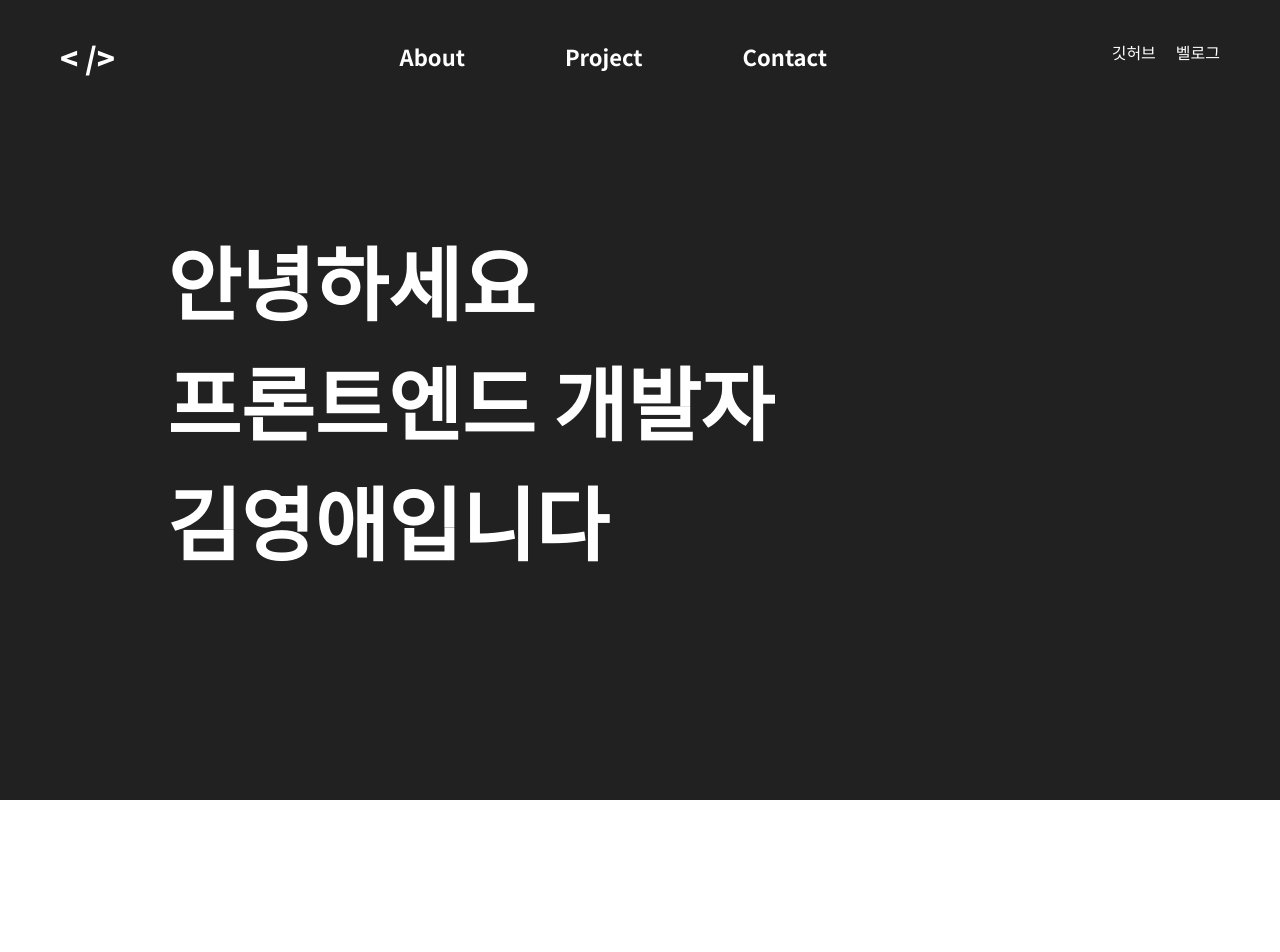
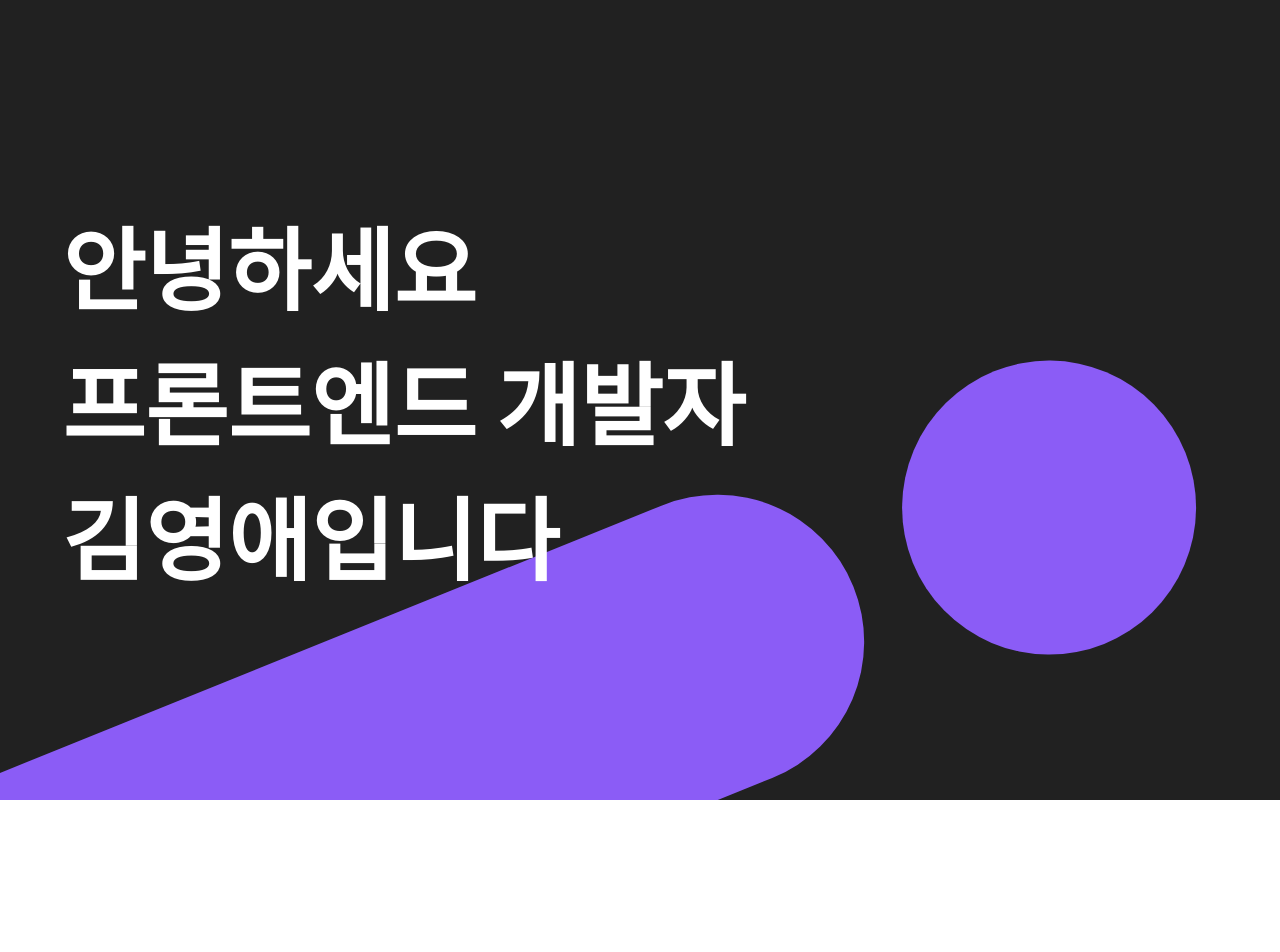
Before and after one commit to kkomyoung/fe-portfolio, a React (Create React App) app: page / in a window 1280 px wide. Shown: the top 952 px of the page. Built offline with nearby package versions, Linux system fonts and the light colour scheme.

Commit message:
home 모션 추가

```diff
--- a/package.json
+++ b/package.json
@@ -9,6 +9,7 @@
     "@testing-library/jest-dom": "^5.17.0",
     "@testing-library/react": "^13.4.0",
     "@testing-library/user-event": "^13.5.0",
+    "framer-motion": "^10.15.0",
     "gh-pages": "^5.0.0",
     "react": "^18.2.0",
     "react-dom": "^18.2.0",
--- a/src/sections/Home.jsx
+++ b/src/sections/Home.jsx
@@ -1,6 +1,7 @@
 /** @jsxImportSource @emotion/react */
 import React from "react";
 import { css } from "@emotion/react";
+import { motion } from "framer-motion";
 
 export default function Home() {
   return (
@@ -8,12 +9,16 @@ export default function Home() {
       css={css`
         background: #212121;
         min-height: 100vh;
+        position: relative;
+        overflow: hidden;
       `}
     >
       <div
         css={css`
+          position: relative;
+          z-index: 2;
           margin: 0 auto;
-          max-width: 1026px;
+          max-width: 1236px;
           padding: 0 40px;
           min-height: 100vh;
           display: flex;
@@ -22,7 +27,7 @@ export default function Home() {
       >
         <h1
           css={css`
-            font-size: 80px;
+            font-size: 90px;
             font-weight: 700;
             color: #fff;
             & span {
@@ -35,6 +40,54 @@ export default function Home() {
           <span>김영애입니다</span>
         </h1>
       </div>
+      <div
+        css={css`
+          position: absolute;
+          bottom: 0;
+          left: 0;
+          width: 100%;
+          height: 100%;
+          transform: rotate(-22deg);
+        `}
+      >
+        <motion.div
+          css={css`
+            position: absolute;
+            bottom: 0;
+            width: 90vw;
+            height: 23vw;
+            border-radius: 400px;
+            background: #8b5cf6;
+          `}
+          initial={{ left: "-92vw" }}
+          animate={{ left: "-30vw" }}
+          transition={{
+            delay: 0.7,
+            duration: 0.7,
+            type: "spring",
+            stiffness: 80,
+          }}
+        />
+        <motion.div
+          css={css`
+            position: absolute;
+            left: 65%;
+            bottom: 0;
+            width: 23vw;
+            height: 23vw;
+            border-radius: 50%;
+            background: #8b5cf6;
+          `}
+          initial={{ opacity: 0, left: "50%" }}
+          animate={{ opacity: 1, left: "65%" }}
+          transition={{
+            delay: 0.9,
+            duration: 0.2,
+            type: "spring",
+            stiffness: 100,
+          }}
+        />
+      </div>
     </section>
   );
 }
```
Also changed, not shown: 1 other file (tests, documents, lock files or other folders).
